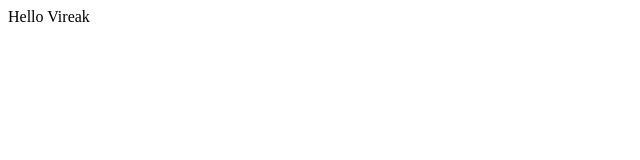
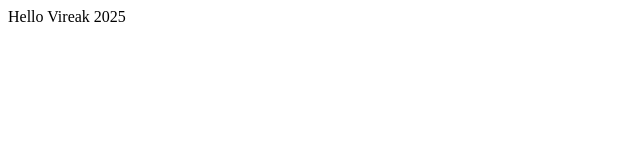
Before and after one commit to Vireakcs/test2, a plain HTML site: page index.html in a window 1280 px wide. Shown: the full height of the page, 0-640 px from the left. Drawn offline with Linux system fonts and the light colour scheme.

Commit message:
new update

```diff
--- a/index.html
+++ b/index.html
@@ -6,6 +6,6 @@
     <title>Document</title>
 </head>
 <body>
-  Hello  Vireak
+  Hello  Vireak 2025
 </body>
 </html>
```
